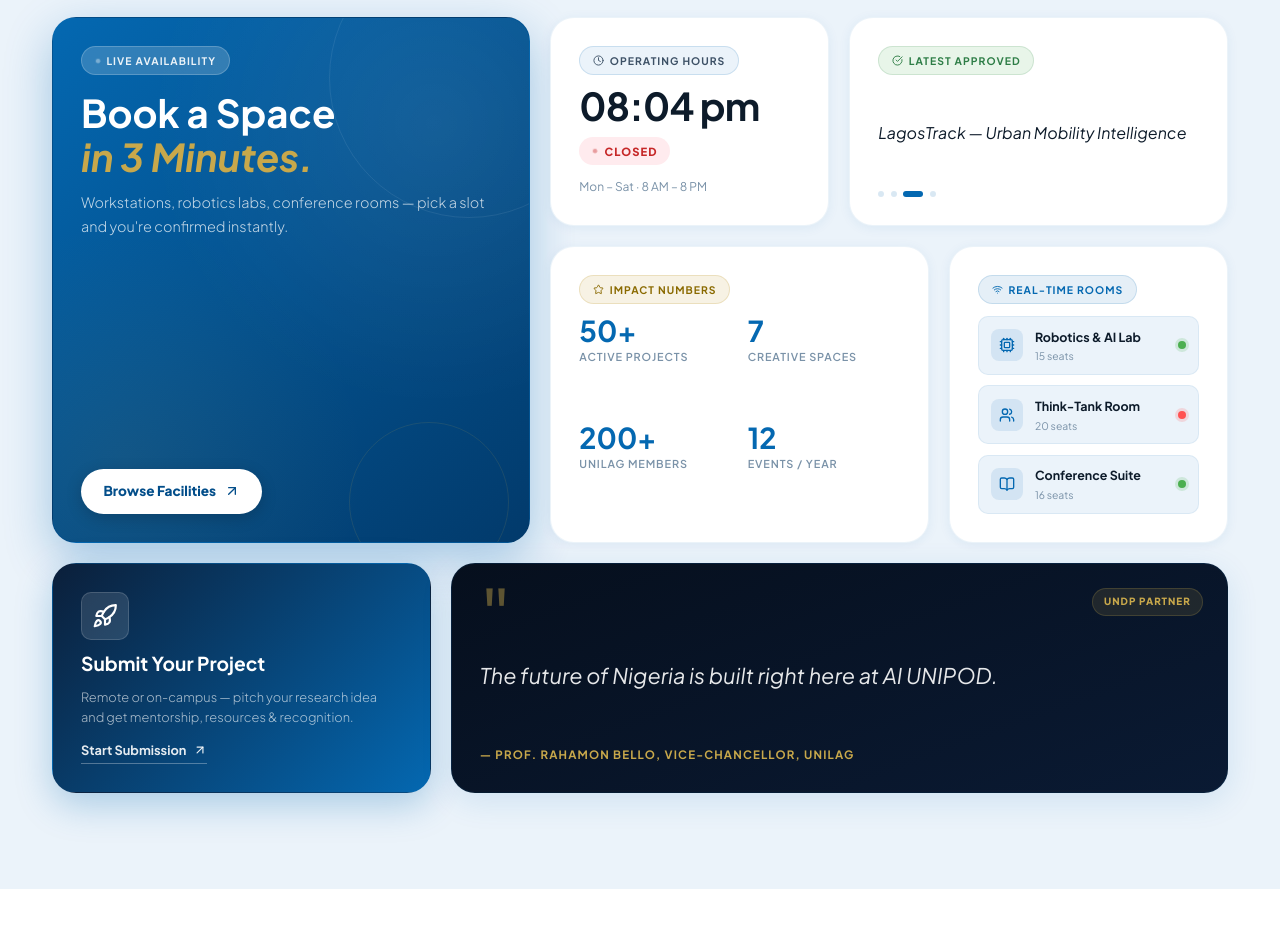
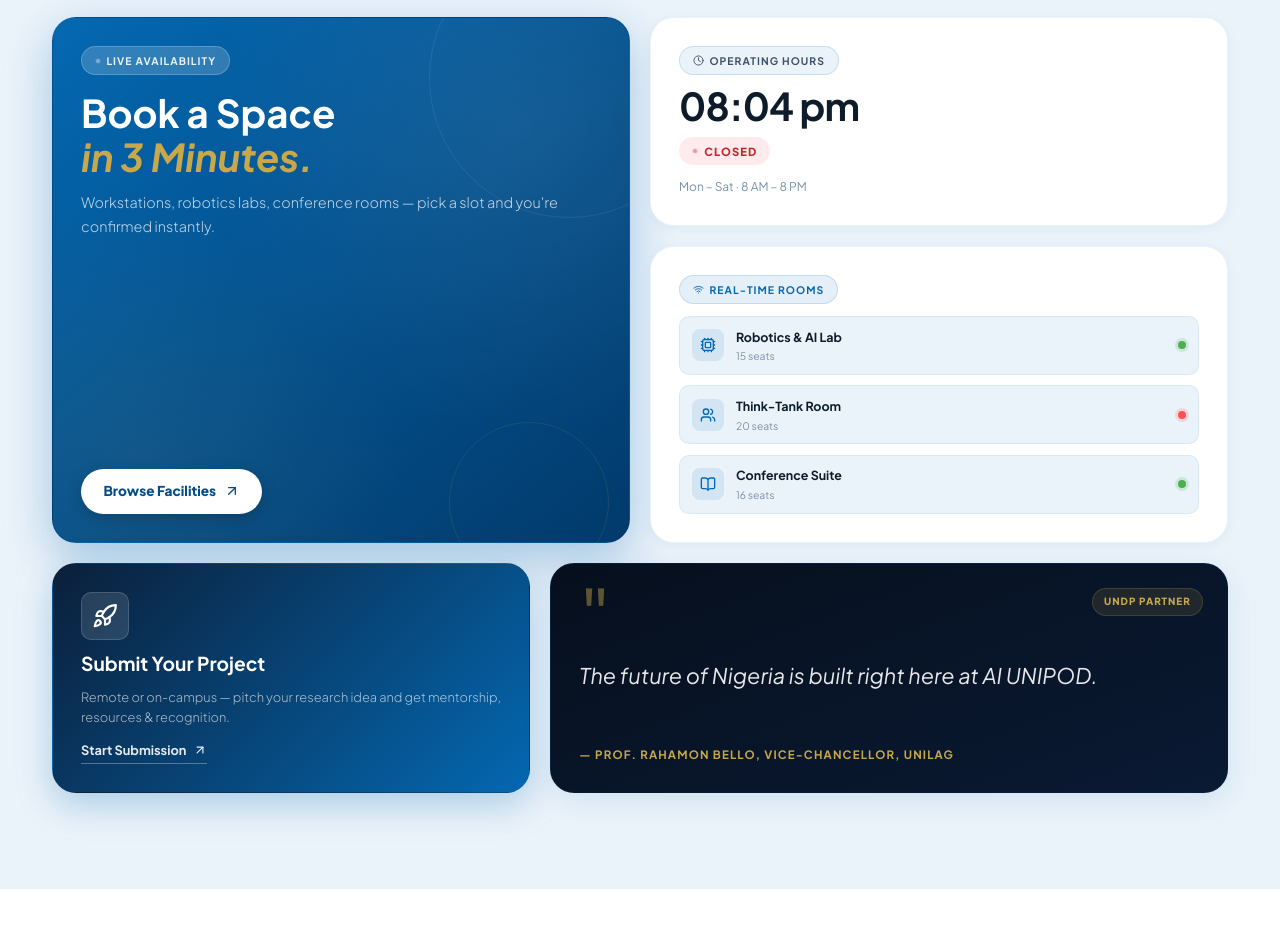
Before and after one commit to Gab6446/-ai-unipod-platform, a React (Vite) app in the folder client/: page / in a window 1280 px wide. Shown: the part 980-1907 px from the top of the page. Built offline with nearby package versions, Linux system fonts and the light colour scheme.

Commit message:
Remove Impact Numbers and Latest Approved cards

```diff
--- a/client/src/components/BentoSection.jsx
+++ b/client/src/components/BentoSection.jsx
@@ -67,29 +67,7 @@
   );
 };
 
-// Card C — Stats
-const StatsCard = () => (
-  <motion.div className="bento-card bento-card--stats" whileHover={{ y: -4 }}>
-    <div className="bento-card__content">
-      <div className="bento-tag bento-tag--gold">
-        <Star size={11} /> Impact Numbers
-      </div>
-      <div className="bento-stats__grid">
-        {[
-          { value: '50+', label: 'Active Projects' },
-          { value: '7', label: 'Creative Spaces' },
-          { value: '200+', label: 'UNILAG Members' },
-          { value: '12', label: 'Events / Year' },
-        ].map((s) => (
-          <div key={s.label} className="bento-stat">
-            <span className="bento-stat__value">{s.value}</span>
-            <span className="bento-stat__label">{s.label}</span>
-          </div>
-        ))}
-      </div>
-    </div>
-  </motion.div>
-);
+// Removed StatsCard per user request
 
 // Card D — Facilities mini-showcase
 const FacilitiesCard = () => {
@@ -140,45 +118,7 @@
   </motion.div>
 );
 
-// Card F — Approved projects ticker
-const ApprovedCard = () => {
-  const projects = [
-    'SolarEdu — Off-Grid Learning Platform',
-    'AgroSense — Smart Farm Monitor',
-    'LagosTrack — Urban Mobility Intelligence',
-    'MediBot — Community Health Assistant',
-  ];
-  const [idx, setIdx] = useState(0);
-  useEffect(() => {
-    const id = setInterval(() => setIdx((i) => (i + 1) % projects.length), 3000);
-    return () => clearInterval(id);
-  }, []);
-  return (
-    <motion.div className="bento-card bento-card--approved" whileHover={{ y: -4 }}>
-      <div className="bento-card__content">
-        <div className="bento-tag bento-tag--green">
-          <CheckCircle size={11} /> Latest Approved
-        </div>
-        <div className="bento-approved__ticker">
-          <motion.p
-            key={idx}
-            initial={{ opacity: 0, y: 10 }}
-            animate={{ opacity: 1, y: 0 }}
-            exit={{ opacity: 0 }}
-            className="bento-approved__text"
-          >
-            {projects[idx]}
-          </motion.p>
-        </div>
-        <div className="bento-approved__progress">
-          {projects.map((_, i) => (
-            <div key={i} className={`bento-dot ${i === idx ? 'active' : ''}`} />
-          ))}
-        </div>
-      </div>
-    </motion.div>
-  );
-};
+// Removed ApprovedCard per user request
 
 // Card G — Quote / culture card
 const QuoteCard = () => (
@@ -217,8 +157,6 @@
         >
           <motion.div variants={cardVariants} className="bento-area bento-area--book"><BookCard /></motion.div>
           <motion.div variants={cardVariants} className="bento-area bento-area--clock"><ClockCard /></motion.div>
-          <motion.div variants={cardVariants} className="bento-area bento-area--approved"><ApprovedCard /></motion.div>
-          <motion.div variants={cardVariants} className="bento-area bento-area--stats"><StatsCard /></motion.div>
           <motion.div variants={cardVariants} className="bento-area bento-area--facilities"><FacilitiesCard /></motion.div>
           <motion.div variants={cardVariants} className="bento-area bento-area--submit"><SubmitCard /></motion.div>
           <motion.div variants={cardVariants} className="bento-area bento-area--quote"><QuoteCard /></motion.div>
--- a/client/src/index.css
+++ b/client/src/index.css
@@ -853,13 +853,11 @@
 }
 
 /* Grid area assignments */
-.bento-area--book      { grid-column: 1 / 6;  grid-row: 1 / 3; }
-.bento-area--clock     { grid-column: 6 / 9;  grid-row: 1 / 2; }
-.bento-area--approved  { grid-column: 9 / 13; grid-row: 1 / 2; }
-.bento-area--stats     { grid-column: 6 / 10; grid-row: 2 / 3; }
-.bento-area--facilities{ grid-column: 10 / 13;grid-row: 2 / 3; }
-.bento-area--submit    { grid-column: 1 / 5;  grid-row: 3 / 4; }
-.bento-area--quote     { grid-column: 5 / 13; grid-row: 3 / 4; }
+.bento-area--book      { grid-column: 1 / 7;  grid-row: 1 / 3; }
+.bento-area--clock     { grid-column: 7 / 13; grid-row: 1 / 2; }
+.bento-area--facilities{ grid-column: 7 / 13; grid-row: 2 / 3; }
+.bento-area--submit    { grid-column: 1 / 6;  grid-row: 3 / 4; }
+.bento-area--quote     { grid-column: 6 / 13; grid-row: 3 / 4; }
 
 /* ── Base card ── */
 .bento-card {
@@ -1334,11 +1332,9 @@
   }
 
   .bento-area--book,
-  .bento-area--stats,
-  .bento-area--quote    { grid-column: 1 / -1; }
-  .bento-area--clock    { grid-column: 1 / 2; }
-  .bento-area--approved { grid-column: 2 / 3; }
-  .bento-area--facilities { grid-column: 1 / -1; }
+  .bento-area--quote,
+  .bento-area--clock,
+  .bento-area--facilities,
   .bento-area--submit   { grid-column: 1 / -1; }
 
   .bento-book__title { font-size: 1.8rem; }
@@ -1348,8 +1344,6 @@
   .bento-grid {
     grid-template-columns: 1fr;
   }
-  .bento-area--clock,
-  .bento-area--approved { grid-column: 1; }
 }
 
 /* ===========================
```
